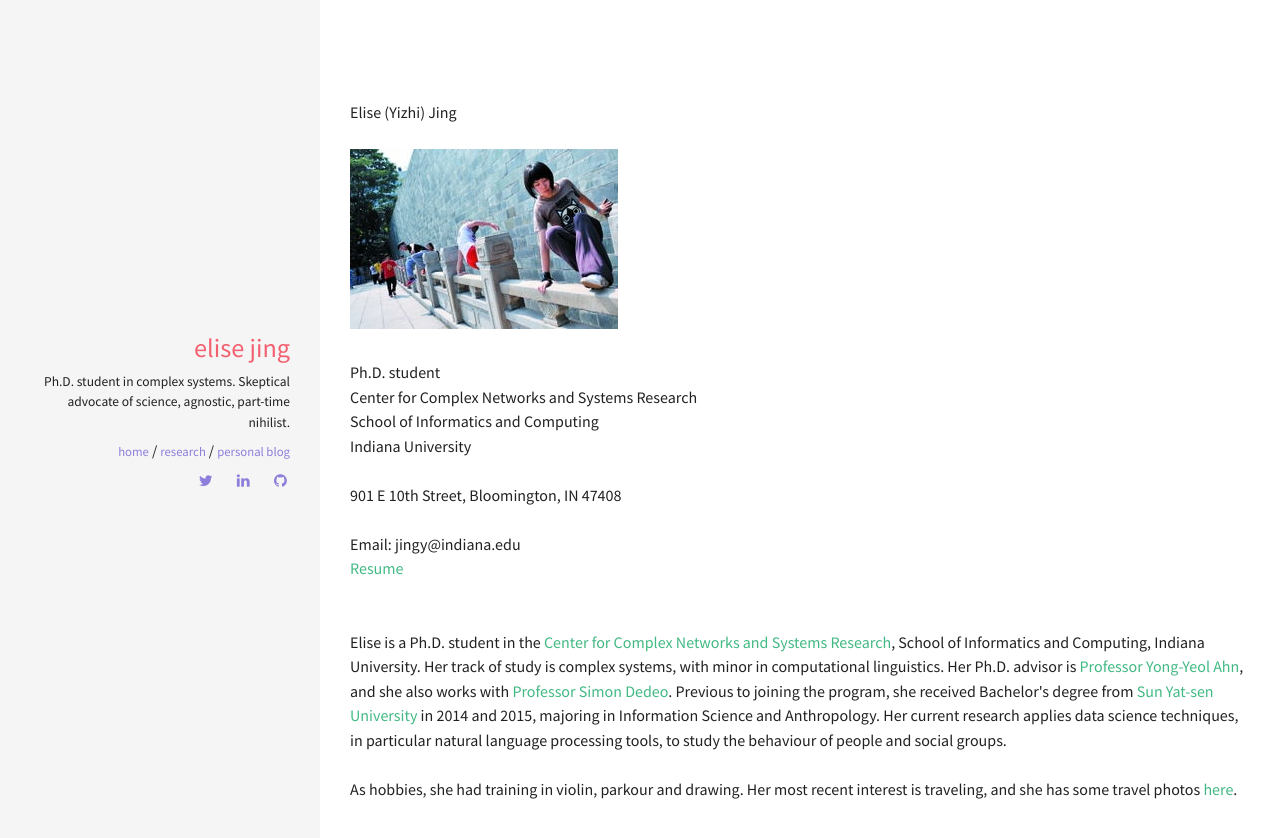
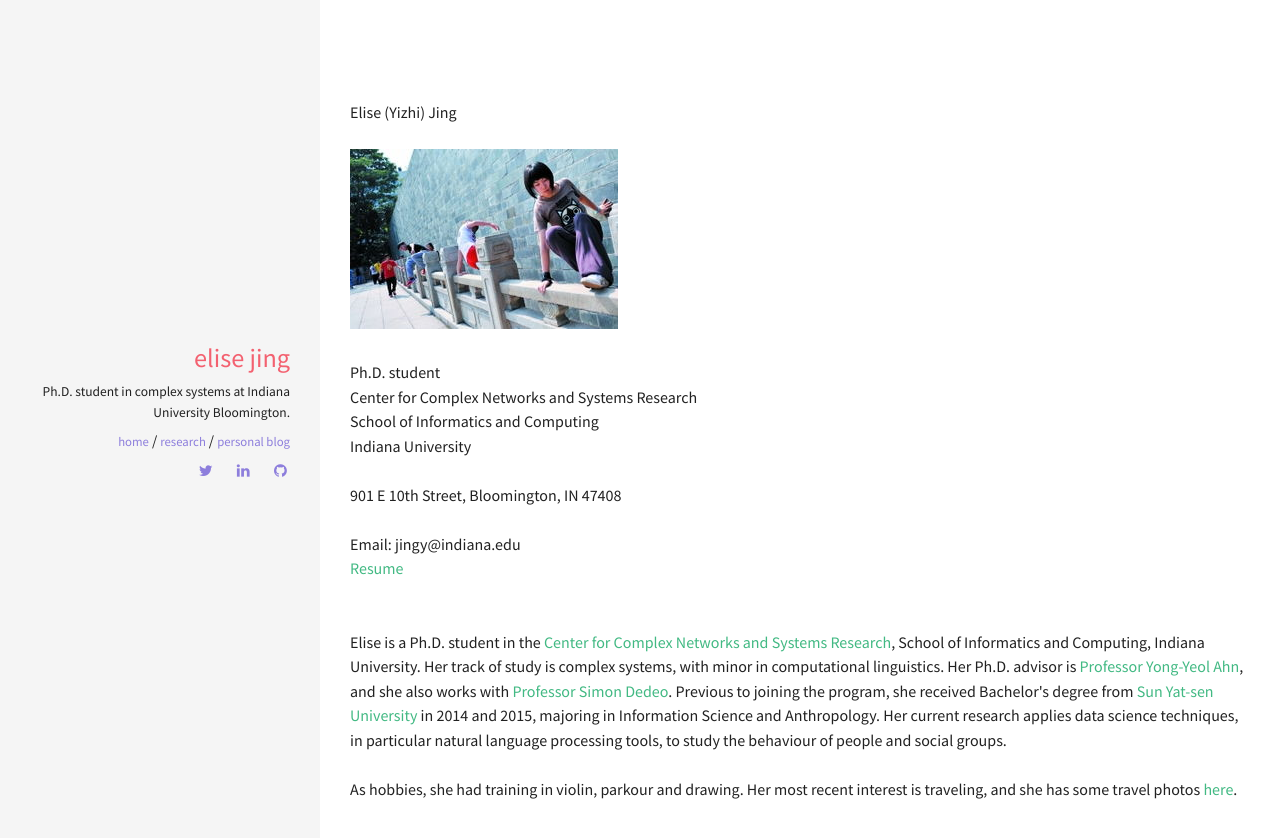
Before and after one commit to yzjing/yzjing.github.io, a Jekyll site: the page built from index.html, in a window 1280 px wide. Shown: the top 838 px of the page. Built offline with Jekyll 4.4.1, drawn with Linux system fonts in a browser that asks for light colours.

Commit message:
fix format

```diff
--- a/_config.yml
+++ b/_config.yml
@@ -35,7 +35,7 @@ owner:
   name: Elise Jing
   # avatar: leonids-logo.png
   job:
-  bio: "Ph.D. student in complex systems. Skeptical advocate of science, agnostic, part-time nihilist."
+  bio: "Ph.D. student in complex systems at Indiana University Bloomington."
   email:
   disqus-shortname: "ejing"
   twitter: cm_blackbird
```
